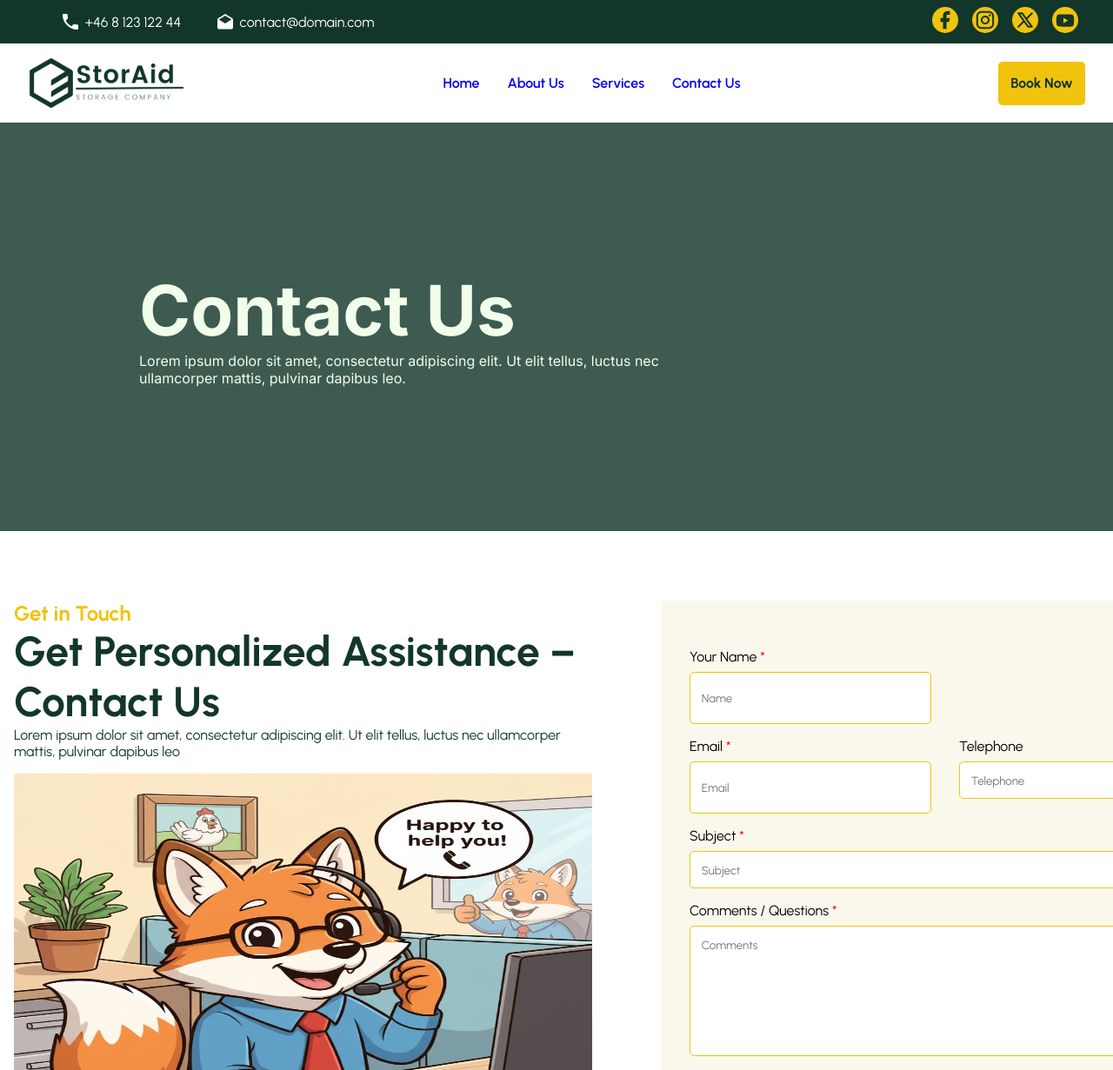
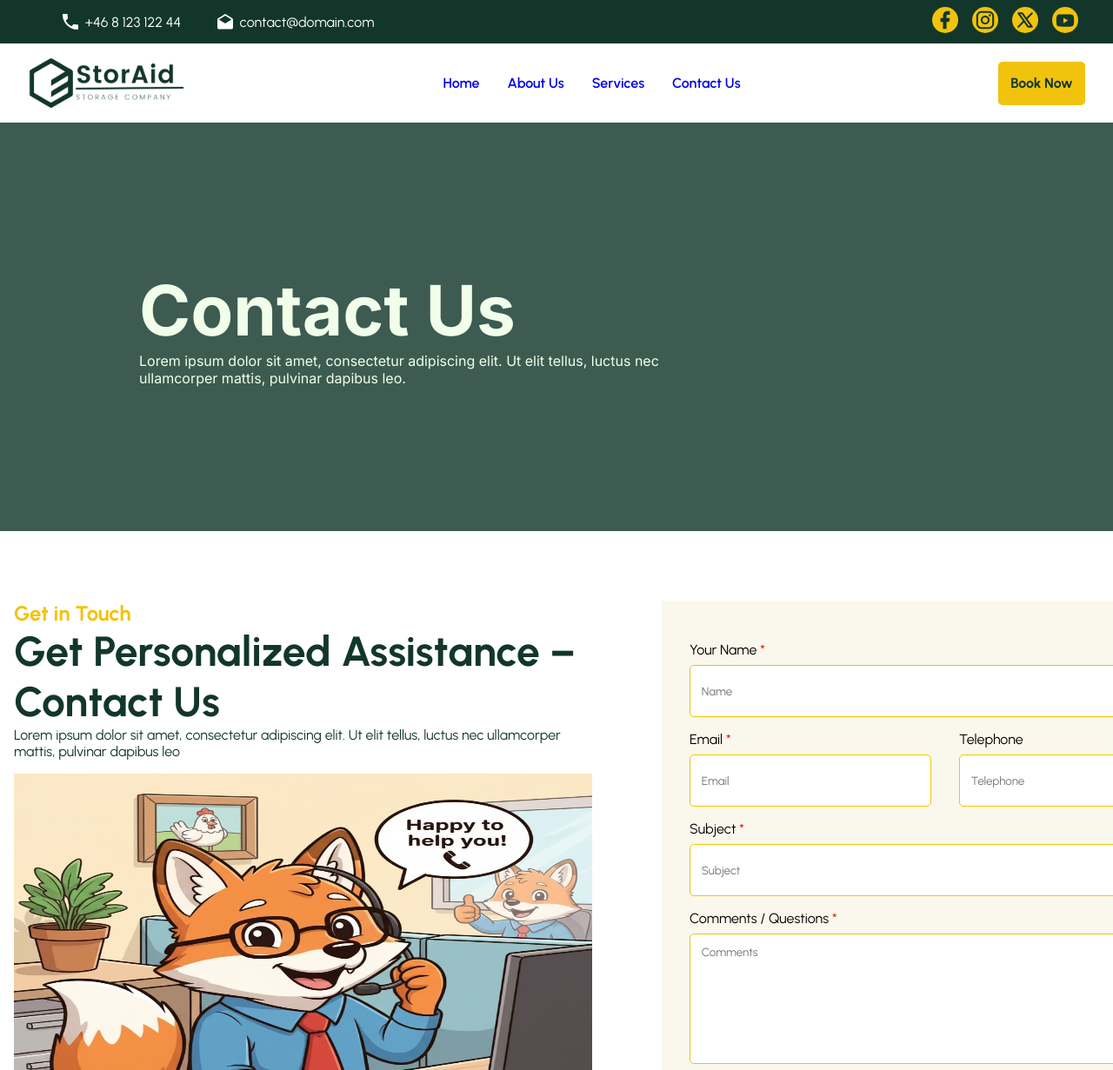
Before and after one commit to emillarsson99-m0wgli/StoraidStorageService, a React (Vite) app: page /ContactPage in a window 1280 px wide. Shown: the top 1231 px of the page at 87% size. Built offline with nearby package versions, Linux system fonts and the light colour scheme.

Commit message:
Made tweaks to bookingForm.css and ContactForm.css

```diff
--- a/src/Components/BookingForm.css
+++ b/src/Components/BookingForm.css
@@ -47,12 +47,12 @@
   }
 }
 
-#email {
+#bookingEmail {
     width: 278px;
     height: 60px;
 }
 
-#name  {
+#bookingName  {
     width: 278px;
     height: 60px;
 }
@@ -63,7 +63,7 @@
     border: #F1C30C;
 } */
 
-#purpose {
+#bookingPurpose {
     width: 590px;
     border: 1px solid #F1C30C;
     border-radius: 5px;
--- a/src/Components/BookingForm.jsx
+++ b/src/Components/BookingForm.jsx
@@ -114,13 +114,13 @@ function BookingForm() {
                 <div className="booking-row-form">
                     <div className="booking-row">
                         <p className={`booking-input-p ${bookingErrors.name ? "booking-input-error-p" : ""}`}>Your Name <span className="red-star">*</span></p>
-                        <input className={`booking-input ${bookingErrors.name ? "booking-input-error" : ""}`} id="name"  type="text" name="name" placeholder="name" value={bookingData.name} onChange={handleChange} required />
+                        <input className={`booking-input ${bookingErrors.name ? "booking-input-error" : ""}`} id="bookingName"  type="text" name="name" placeholder="Name" value={bookingData.name} onChange={handleChange} required />
                         {bookingErrors.name && <span className="booking-error">{bookingErrors.name}</span>}
                     </div>
 
                     <div className="booking-row">
                         <p className={`booking-input-p ${bookingErrors.email ? "booking-input-error-p" : ""}`}>Email <span className="red-star">*</span></p>
-                        <input className={`booking-input ${bookingErrors.email ? "booking-input-error" : ""}`} id="email"  type="text" name="email" placeholder="email" value={bookingData.email} onChange={handleChange}/>
+                        <input className={`booking-input ${bookingErrors.email ? "booking-input-error" : ""}`} id="bookingEmail"  type="text" name="email" placeholder="Email" value={bookingData.email} onChange={handleChange}/>
                         {bookingErrors.email && <span className="booking-error">{bookingErrors.email}</span>}
                     </div>
                 </div>
@@ -135,7 +135,7 @@ function BookingForm() {
 
             <div className="booking-group">
                 <p className={`booking-input-p ${bookingErrors.purpose ? "booking-input-error-p" : ""}`}>purpose <span className="red-star">*</span></p>
-                <textarea className={`booking-input ${bookingErrors.purpose ? "booking-input-error" : ""}`} name="purpose" placeholder="purpose" id="purpose" value={bookingData.purpose} onChange={handleChange} required></textarea>
+                <textarea className={`booking-input ${bookingErrors.purpose ? "booking-input-error" : ""}`} name="purpose" placeholder="Purpose" id="bookingPurpose" value={bookingData.purpose} onChange={handleChange} required></textarea>
                 {bookingErrors.purpose && <span className="booking-error">{bookingErrors.purpose}</span>}
             </div>
             <div className="bookingform-button">
--- a/src/Components/ContactForm.css
+++ b/src/Components/ContactForm.css
@@ -54,23 +54,27 @@
   }
 }
 
-#email {
+#contactEmail {
     width: 278px;
+    height: 60px;
 }
 
-#telephone {
+#contactTelephone {
     width: 278px;
+    height: 60px;
 }
 
-#name  {
+#contactName  {
     width: 590px;
+    height: 60px;
 }
 
-#subject {
+#contactSubject {
     width: 590px;
+    height: 60px;
 }
 
-#comments {
+#contactComments {
     width: 590px;
     border: 1px solid #F1C30C;
     border-radius: 5px;
@@ -135,13 +139,13 @@
 }
 
 .contact-input-error-p {
-    color: red;
+    color: red !important;
 }
 
 .red-star {
     color: red;
 }
 
-#comments.contact-input-error {
+#contactComments.contact-input-error {
     border: 1px solid red;
 }
--- a/src/Components/ContactForm.jsx
+++ b/src/Components/ContactForm.jsx
@@ -116,7 +116,7 @@ function ContactForm() {
     <form className="contact-form-container" onSubmit={handleSubmit} noValidate>
         <div className="input-group">
             <p className={`contact-input-p ${contactErrors.name ? "contact-input-error-p" : ""}`}>Your Name <span className="red-star">*</span></p>
-            <input className={`contact-input ${contactErrors.name ? "contact-input-error" : ""}`} id="name"  type="text" name="name" placeholder="Name" value={contactData.name} onChange={handleChange} required />
+            <input className={`contact-input ${contactErrors.name ? "contact-input-error" : ""}`} id="contactName"  type="text" name="name" placeholder="Name" value={contactData.name} onChange={handleChange} required />
             {contactErrors.name && <span className="contact-error">{contactErrors.name}</span>}
         </div>
 
@@ -124,13 +124,13 @@ function ContactForm() {
             <div className="contact-row-form">
                 <div className="contact-row">
                     <p className={`contact-input-p ${contactErrors.email ? "contact-input-error-p" : ""}`}>Email <span className="red-star">*</span></p>
-                    <input className={`contact-input ${contactErrors.email ? "contact-input-error" : ""}`} id="email"  type="text" name="email" placeholder="Email" value={contactData.email} onChange={handleChange} required />
+                    <input className={`contact-input ${contactErrors.email ? "contact-input-error" : ""}`} id="contactEmail"  type="text" name="email" placeholder="Email" value={contactData.email} onChange={handleChange} required />
                     {contactErrors.email && <span className="contact-error">{contactErrors.email}</span>}
                 </div>
 
                 <div className="contact-row">
                     <p>Telephone</p>
-                    <input className={`contact-input ${contactErrors.telephone ? "" : ""}`} id="telephone"  type="text" name="telephone" placeholder="Telephone" value={contactData.telephone} onChange={handleChange}/>
+                    <input className={`contact-input ${contactErrors.telephone ? "" : ""}`} id="contactTelephone"  type="text" name="telephone" placeholder="Telephone" value={contactData.telephone} onChange={handleChange}/>
                     {/* {contactErrors.telephone && <span className="contact-error">{contactErrors.telephone}</span>} */}
                 </div>
             </div>
@@ -140,13 +140,13 @@ function ContactForm() {
 
         <div className="input-group">
             <p className={`contact-input-p ${contactErrors.subject ? "contact-input-error-p" : ""}`}>Subject <span className="red-star">*</span></p>
-            <input className={`contact-input ${contactErrors.subject ? "contact-input-error" : ""}`} id="subject"  type="text" name="subject" placeholder="Subject" value={contactData.subject} onChange={handleChange} required />
+            <input className={`contact-input ${contactErrors.subject ? "contact-input-error" : ""}`} id="contactSubject"  type="text" name="subject" placeholder="Subject" value={contactData.subject} onChange={handleChange} required />
             {contactErrors.subject && <span className="contact-error">{contactErrors.subject}</span>}
         </div>
 
         <div className="input-group">
             <p className={`contact-input-p ${contactErrors.comment ? "contact-input-error-p" : ""}`}>Comments / Questions <span className="red-star">*</span></p>
-            <textarea className={`contact-input ${contactErrors.comment ? "contact-input-error" : ""}`} name="comment" placeholder="Comments" id="comments" value={contactData.comment} onChange={handleChange} required></textarea>
+            <textarea className={`contact-input ${contactErrors.comment ? "contact-input-error" : ""}`} name="comment" placeholder="Comments" id="contactComments" value={contactData.comment} onChange={handleChange} required></textarea>
             {contactErrors.comment && <span className="contact-error">{contactErrors.comment}</span>}
         </div>
         <div className="form-button">
```
